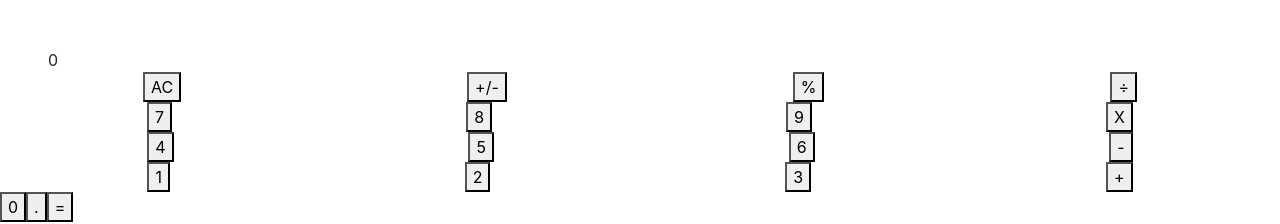
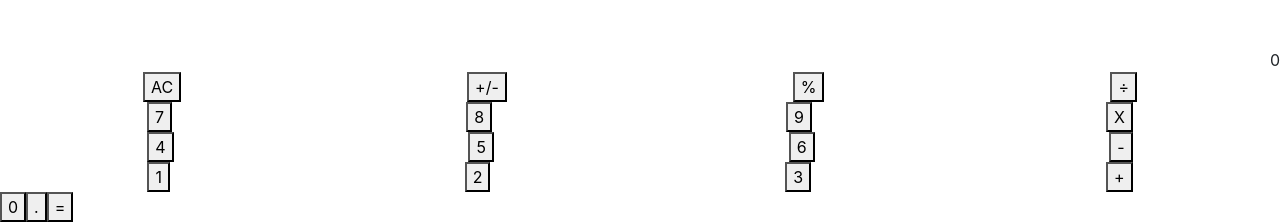
Before and after one commit to imahnama/React-Calculator-App, a React (Create React App) app: page / in a window 1280 px wide. Shown: the top 224 px of the page. Built offline with nearby package versions, Linux system fonts and the light colour scheme.

Commit message:
Add classes to div to match required design

```diff
--- a/src/components/Display.js
+++ b/src/components/Display.js
@@ -3,7 +3,7 @@ import PropTypes from 'prop-types';
 
 export default function Display({ result }) {
   return (
-    <div className="result ml-5">{ result}</div>
+    <div className="result d-flex justify-content-end">{ result}</div>
   );
 }
 
```
